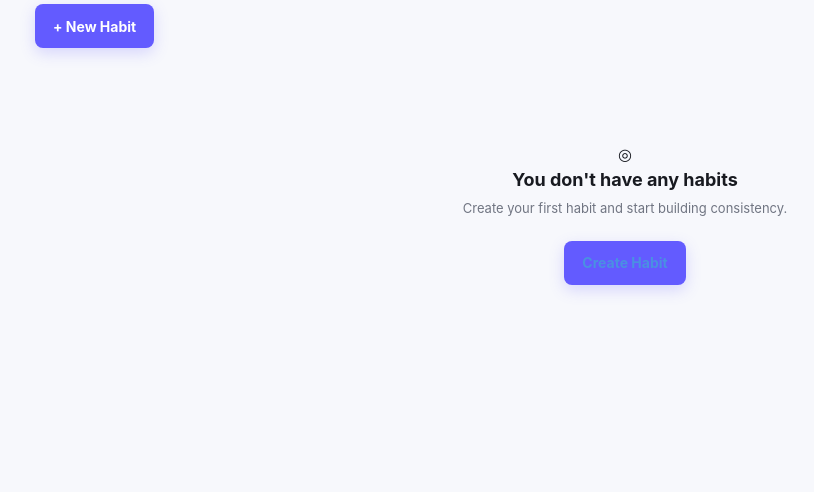
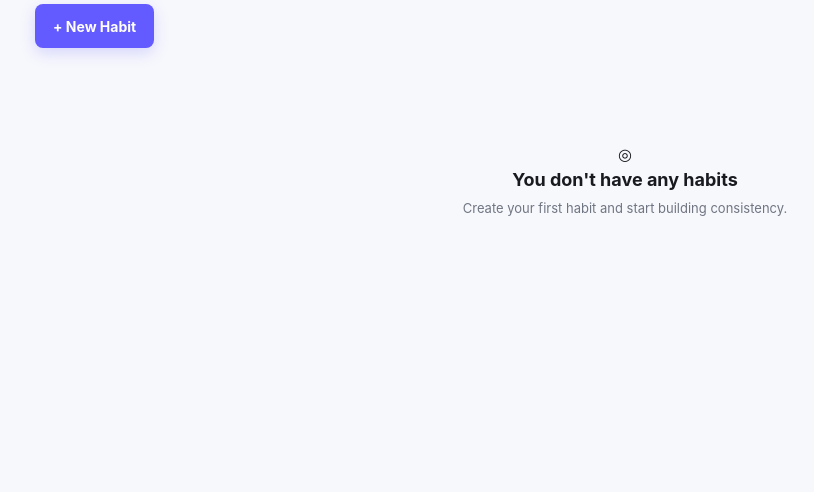
Before and after one commit to SkillMoon/Habit-Tracker, a Django app: page /habits/list/ in a window 1280 px wide. Shown: the part 199-691 px from the top of the page, without its empty margins (15-829 px from the left). Run offline with Django 5.2, Linux system fonts and the light colour scheme; the visitor is signed in with stand-in values (Sample User, id 1); data that the repository does not hold is empty.

Commit message:
implement all views and fix all templates

```diff
--- a/habit/urls.py
+++ b/habit/urls.py
@@ -7,5 +7,6 @@
     path('detail/<int:pk>', HabitDetailView.as_view(), name='habit-detail'),
     path('create/', CreateHabitView.as_view(), name='create-habit'),
     path('update/<int:pk>', UpdateHabitView.as_view(), name='update-habit'),
-    path('delete/<int:pk>', DeleteHabitView.as_view(template_name='habits/habit_confirm_delete.html'), name='delete-habit'),
+    path('delete/<int:pk>', DeleteHabitView.as_view(), name='delete-habit'),
+    path('complete/<int:pk>', HabitDetailView.as_view(), name='mark-as-complete'),
 ]
--- a/habit/views.py
+++ b/habit/views.py
@@ -1,8 +1,10 @@
+import datetime
+
 from django.contrib.auth.mixins import LoginRequiredMixin
 from django.http import HttpResponse
 from django.shortcuts import render, redirect, get_object_or_404
 from django.views import View
-from habit.models import Habit
+from habit.models import Habit, HabitLog
 
 
 class CreateHabitView(LoginRequiredMixin, View):
@@ -65,7 +67,17 @@
 
     def get(self, request, pk):
         habit = get_object_or_404(Habit, pk=pk)
-        return render(request, self.template_name, {'habit': habit})
+        logs = HabitLog.objects.filter(habit=habit)
+        return render(request, self.template_name, {'habit': habit, 'logs' : logs})
+
+    def post(self, request, pk):
+        habit = get_object_or_404(Habit, pk=pk)
+        today = datetime.date.today()
+        if HabitLog.check_exist(habit):
+            habit_log = HabitLog.objects.create(habit=habit, date=today)
+            return redirect('habit-detail', pk=pk)
+        else:
+            return HttpResponse('you\'ve already checked out this habit')
 
 class HabitListView(LoginRequiredMixin, View):
     template_name = 'habits/habit_list.html'
--- a/templates/accounts/dashboard.html
+++ b/templates/accounts/dashboard.html
@@ -89,11 +89,7 @@
 
                         <div class="habit-main">
 
-                            <div class="habit-status">
-                                <button class="check-button">
-                                    ✓
-                                </button>
-                            </div>
+
 
                             <div class="habit-info">
 
--- a/templates/habits/habit_list.html
+++ b/templates/habits/habit_list.html
@@ -21,7 +21,7 @@
                 <br>
             </div>
 
-            <a href="#" class="btn btn-primary">
+            <a href="{% url 'create-habit' %}" class="btn btn-primary">
                 + New Habit
             </a>
 
@@ -36,16 +36,10 @@
 
                     <div class="habit-main">
 
-                        <div class="check-button">
-                            {% if habit.completed_today %}
-                                ✓
-                            {% endif %}
-                        </div>
-
                         <div class="habit-info">
 
                             <h3>
-                                <a href="#">
+                                <a href="{% url 'habit-detail' habit.pk %}">
                                     {{ habit.name }}
                                 </a>
                             </h3>
@@ -66,7 +60,7 @@
                     <div class="habit-meta">
 
                         <span class="streak">
-                            🔥 {{ habit.streak }} day streak
+                            🔥 {{ habit.current_streak }} day streak
                         </span>
 
                         {% if habit.is_active %}
@@ -95,10 +89,6 @@
                         Create your first habit and start building consistency.
                     </p>
 
-                    <a href="#" class="btn btn-primary">
-                        Create Habit
-                    </a>
-
                 </div>
 
             {% endfor %}
```
Also changed, not shown: habit/models.py (+15 -2 lines), templates/habits/habit_detail.html (+1 -16 lines).
